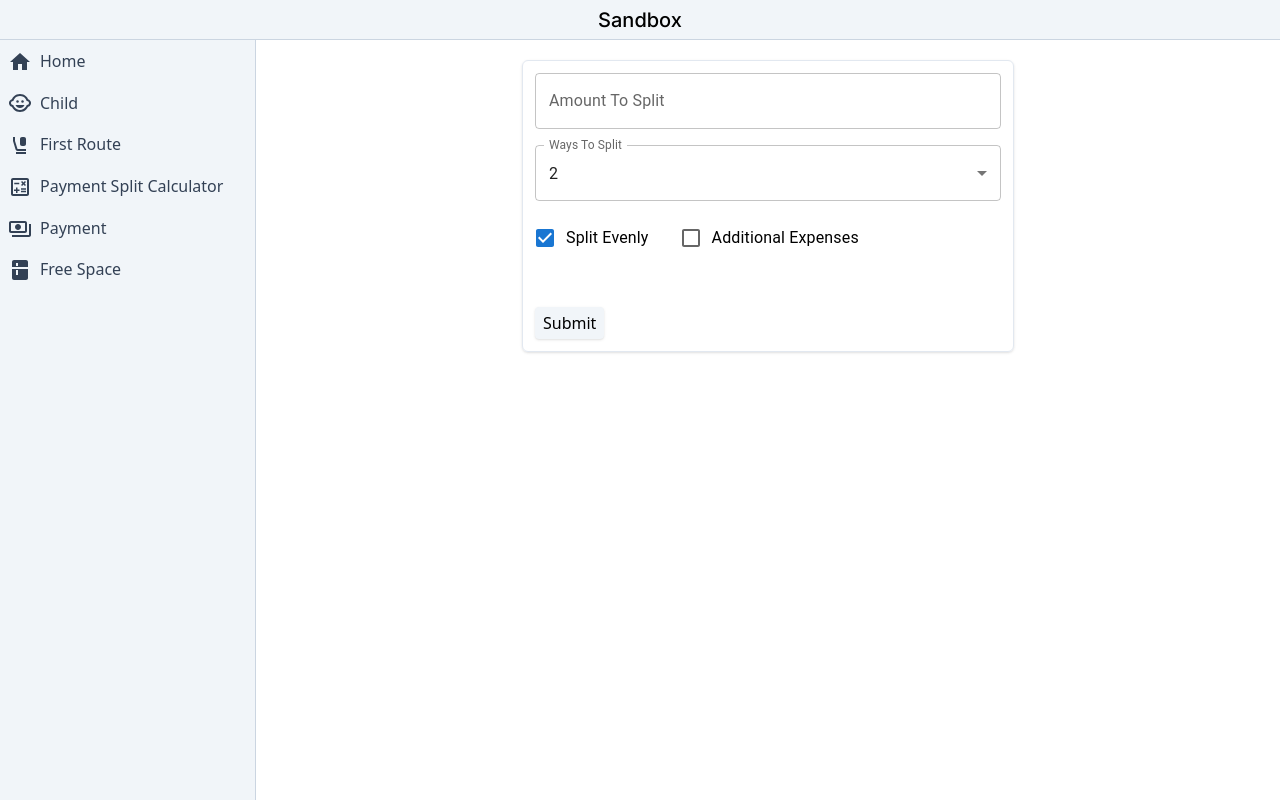
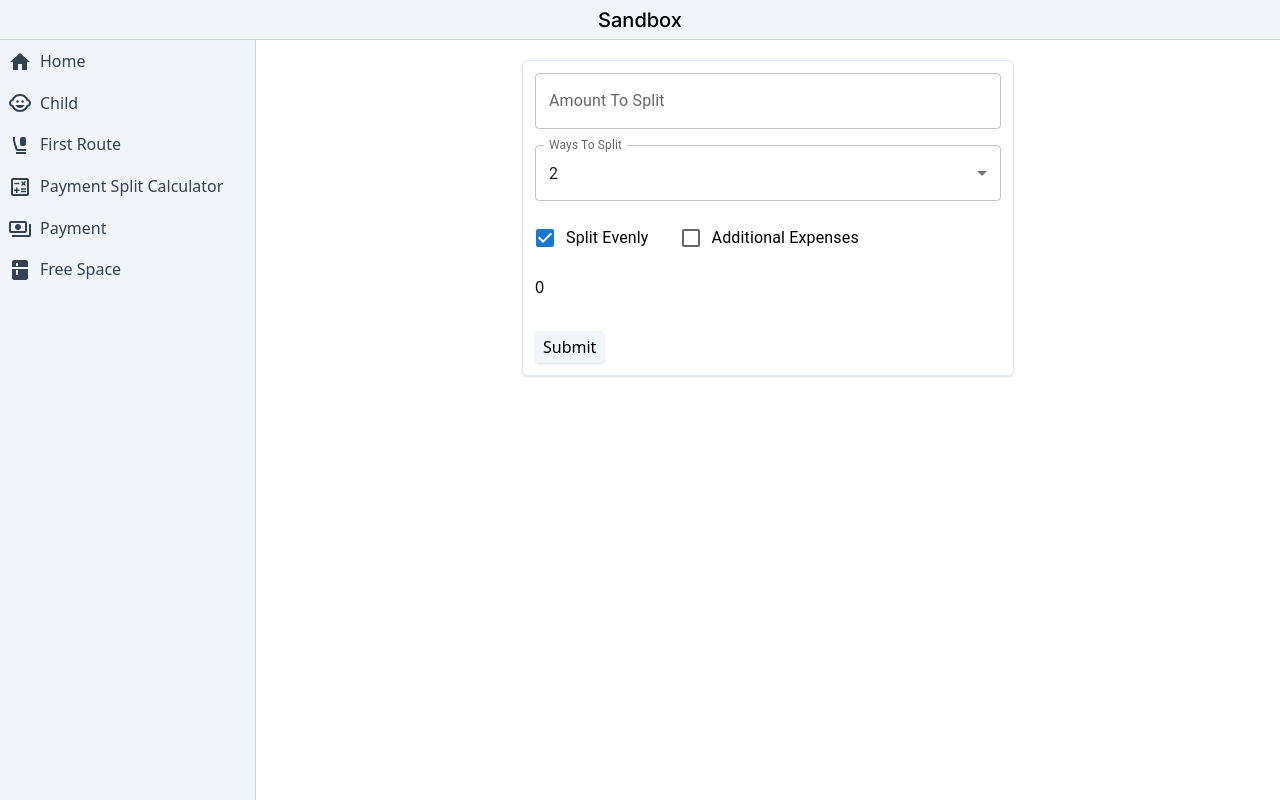
Before and after one commit to EricPezzulo/React-Sandbox, a React (Vite) app: page /split-calculator in a window 1280 px wide. Built offline with nearby package versions, Linux system fonts and the light colour scheme.

Commit message:
clean up

```diff
--- a/src/components/SplitCalculator/SplitCalculator.tsx
+++ b/src/components/SplitCalculator/SplitCalculator.tsx
@@ -1,193 +1,3 @@
-// import {
-//   Checkbox,
-//   FormControl,
-//   FormControlLabel,
-//   Grid2,
-//   MenuItem,
-//   TextField,
-// } from "@mui/material";
-// import { Formik } from "formik";
-// import { useState } from "react";
-// import * as yup from "yup";
-
-// const SplitCalculator = () => {
-//   const [additionalExpenses, setAdditionalExpenses] = useState<boolean>(true);
-//   const [splitEvenly, setSplitEvenly] = useState<boolean>(false);
-
-//   const handleSubmit = async (
-//     values: {
-//       amountToSplit: string;
-//       waysToSplit: string;
-//       additionalExpenses: string;
-//     },
-//     { setSubmitting }: { setSubmitting: (isSubmitting: boolean) => void },
-//   ) => {
-//     console.log(values);
-//     const splitRent = Number(values.amountToSplit) / Number(values.waysToSplit);
-//     const totalSplit = splitRent + values.additionalExpenses;
-
-//     console.log(totalSplit);
-//     setSubmitting(false); // Reset submitting status
-//   };
-
-//   const validationSchema = yup.object().shape({
-//     amountToSplit: yup
-//       .string()
-//       .required("Amount to split is required.")
-//       .matches(/^[0-9]+$/, "Amount must be a number."),
-//     waysToSplit: yup
-//       .string()
-//       .required()
-//       .matches(/^[0-9]+$/, "Ways to split must be a number."),
-//     additionalExpenses: yup
-//       .string()
-//       .required()
-//       .matches(/^[0-9]+$/, "Ways to split must be a number."),
-//   });
-
-//   const initialValues = {
-//     amountToSplit: "",
-//     waysToSplit: "",
-//     additionalExpenses: "",
-//   };
-//   return (
-//     <div className="sm:4/5 flex w-full flex-col rounded-md border border-slate-200 p-3 shadow">
-//       <Formik
-//         initialValues={initialValues}
-//         validationSchema={validationSchema} // Pass Yup schema here
-//         onSubmit={handleSubmit}
-//       >
-//         {({
-//           values,
-//           errors,
-//           touched,
-//           handleChange,
-//           handleBlur,
-//           handleSubmit,
-//           isSubmitting,
-//         }) => (
-//           <form onSubmit={handleSubmit}>
-//             <Grid2 container spacing={2}>
-//               <TextField
-//                 id="amountToSplit"
-//                 name="amountToSplit"
-//                 label="Amount To Split"
-//                 variant="outlined"
-//                 fullWidth
-//                 onChange={handleChange}
-//                 onBlur={handleBlur}
-//                 value={values.amountToSplit}
-//                 error={touched.amountToSplit && Boolean(errors.amountToSplit)}
-//                 helperText={touched.amountToSplit && errors.amountToSplit}
-//               />
-//               <TextField
-//                 id="waysToSplit"
-//                 name="waysToSplit"
-//                 label="Ways To Split"
-//                 variant="outlined"
-//                 fullWidth
-//                 select
-//                 defaultValue={2}
-//                 onChange={handleChange}
-//                 onBlur={handleBlur}
-//                 value={values.waysToSplit}
-//                 error={touched.waysToSplit && Boolean(errors.waysToSplit)}
-//                 helperText={touched.waysToSplit && errors.waysToSplit}
-//               >
-//                 <MenuItem value={1}>1</MenuItem>
-//                 <MenuItem value={2}>2</MenuItem>
-//                 <MenuItem value={3}>3</MenuItem>
-//                 <MenuItem value={4}>4</MenuItem>
-//                 <MenuItem value={5}>5</MenuItem>
-//                 <MenuItem value={6}>6</MenuItem>
-//               </TextField>
-//               <Grid2 container sx={{ width: "100%" }}>
-//                 <FormControl>
-//                   <FormControlLabel
-//                     label="Split Evenly"
-//                     control={
-//                       <Checkbox
-//                         checked={splitEvenly}
-//                         onChange={() => setSplitEvenly((prev) => !prev)}
-//                       />
-//                     }
-//                   />
-//                 </FormControl>
-//                 <FormControl>
-//                   <FormControlLabel
-//                     label="Additional Expenses"
-//                     control={
-//                       <Checkbox
-//                         checked={additionalExpenses}
-//                         onChange={() => setAdditionalExpenses((prev) => !prev)}
-//                       />
-//                     }
-//                   />
-//                 </FormControl>
-//               </Grid2>
-//               {splitEvenly && (
-//                 <Grid2 container direction="column" sx={{ width: "100%" }}>
-//                   {Array.from({ length: Number(values.waysToSplit) }).map(
-//                     (_, i) => (
-//                       <TextField
-//                         key={i}
-//                         id={`Person${i + 1}-percentage-id`}
-//                         name={`person${i + 1}-percentage`}
-//                         label={`Person ${i + 1} percentage`}
-//                         variant="outlined"
-//                         fullWidth
-//                         onChange={handleChange}
-//                         onBlur={handleBlur}
-//                         value={values.person}
-//                         error={
-//                           touched.additionalExpenses &&
-//                           Boolean(errors.additionalExpenses)
-//                         }
-//                         helperText={
-//                           touched.additionalExpenses &&
-//                           errors.additionalExpenses
-//                         }
-//                       />
-//                     ),
-//                   )}
-//                 </Grid2>
-//               )}
-//               {additionalExpenses && (
-//                 <TextField
-//                   id="additionalExpenses"
-//                   name="additionalExpenses"
-//                   label="Additional Expenses"
-//                   variant="outlined"
-//                   fullWidth
-//                   onChange={handleChange}
-//                   onBlur={handleBlur}
-//                   value={values.additionalExpenses}
-//                   error={
-//                     touched.additionalExpenses &&
-//                     Boolean(errors.additionalExpenses)
-//                   }
-//                   helperText={
-//                     touched.additionalExpenses && errors.additionalExpenses
-//                   }
-//                 />
-//               )}
-//             </Grid2>
-//             <button
-//               className="mt-4 rounded bg-slate-100 px-2 py-1 shadow duration-100 ease-in hover:bg-slate-200"
-//               type="submit"
-//               disabled={isSubmitting}
-//             >
-//               Submit
-//             </button>
-//           </form>
-//         )}
-//       </Formik>
-//     </div>
-//   );
-// };
-
-// export default SplitCalculator;
-
 import {
   Checkbox,
   FormControlLabel,
@@ -195,10 +5,10 @@ import {
   MenuItem,
   TextField,
   Typography,
-} from "@mui/material";
-import { Formik, FormikHelpers, getIn } from "formik";
-import { useState } from "react";
-import * as yup from "yup";
+} from '@mui/material';
+import { Formik, FormikHelpers, getIn } from 'formik';
+import { useState } from 'react';
+// import * as yup from 'yup';
 
 // Define interfaces for form values and splits
 interface Split {
@@ -212,92 +22,111 @@ interface FormValues {
   additionalExpenses: string;
   splits: Split[];
 }
+interface DisplayTotalType {
+  [key: string]: number;
+  total: number;
+}
 
 const SplitCalculator = () => {
   const [splitEvenly, setSplitEvenly] = useState<boolean>(true);
-  const [displayTotal, setDisplayTotal] = useState([]);
-  // Handle form submission
+  const [displayTotal, setDisplayTotal] = useState<DisplayTotalType>({
+    total: 0,
+  });
+
   const handleSubmit = async (
     values: FormValues,
     { setSubmitting }: FormikHelpers<FormValues>,
   ) => {
-    console.log("Form Values:", values);
+    console.log('Form Values:', values);
+    setDisplayTotal({ total: 0 });
     const splitRent = Number(values.amountToSplit) / Number(values.waysToSplit);
     const totalAdditional = values.additionalExpensesEnabled
       ? Number(values.additionalExpenses) / Number(values.waysToSplit)
       : 0;
 
     if (splitEvenly) {
-      const total = splitRent + totalAdditional
-      console.log("split evenly total", total)
+      const total = splitRent + totalAdditional;
+      console.log('split evenly total', total);
     } else {
-      const percentages = values.splits
+      const percentages = values.splits;
+      let totalValue = 0;
+
+      // First calculate and set all person amounts
       for (let i = 0; i < percentages.length; i++) {
-        const amount = (Number(percentages[i].percentage) * Number(values.amountToSplit) / 100) + totalAdditional
-        console.log(`person${i}:`, amount)
+        const amount =
+          (Number(percentages[i].percentage) * Number(values.amountToSplit)) /
+            100 +
+          totalAdditional;
+
+        totalValue += amount;
+
+        console.log(`person${i}:`, amount);
         setDisplayTotal((prev) => ({
           ...prev,
-          [`person${i}`]: amount
-        }))
+          [`person${i}`]: amount,
+        }));
       }
+
+      // Then set the total after the loop is complete
+      setDisplayTotal((prev) => ({
+        ...prev,
+        total: totalValue,
+      }));
     }
-    setSubmitting(false); // Reset submitting status
+    setSubmitting(false);
+    console.log(displayTotal);
   };
 
   // Define Yup validation schema
-  const validationSchema = yup.object().shape({
-    amountToSplit: yup
-      .string()
-      .required("Amount to split is required."),
-    // .matches(/^[0-9]+$/, "Amount must be a number."),
-    waysToSplit: yup
-      .string()
-      .required("Ways to split is required."),
-    // .matches(/^[0-9]+$/, "Must be a number."),
-    additionalExpensesEnabled: yup.boolean(),
-    additionalExpenses: yup
-      .string()
-      .optional(),
-    // .when(
-    //   "additionalExpensesEnabled",
-    //   (additionalExpensesEnabled, schema) => {
-    //     return additionalExpensesEnabled
-    //       ? schema
-    //         .required("Additional expenses are required.")
-    //         .matches(/^[0-9]+$/, "Must be a number.")
-    //       : schema;
-    //   },
-    // ),
-    splits: yup.array().of(
-      yup.object().shape({
-        percentage: yup
-          .string()
-          .required("Percentage is required")
-          .matches(/^[0-9]+$/, "Must be a number."),
-      }),
-    )
-      .optional(),
-  });
+  // const validationSchema = yup.object().shape({
+  //   amountToSplit: yup.string().required('Amount to split is required.'),
+  //   // .matches(/^[0-9]+$/, "Amount must be a number."),
+  //   waysToSplit: yup.string().required('Ways to split is required.'),
+  //   // .matches(/^[0-9]+$/, "Must be a number."),
+  //   additionalExpensesEnabled: yup.boolean(),
+  //   additionalExpenses: yup.string().optional(),
+  //   // .when(
+  //   //   "additionalExpensesEnabled",
+  //   //   (additionalExpensesEnabled, schema) => {
+  //   //     return additionalExpensesEnabled
+  //   //       ? schema
+  //   //         .required("Additional expenses are required.")
+  //   //         .matches(/^[0-9]+$/, "Must be a number.")
+  //   //       : schema;
+  //   //   },
+  //   // ),
+  //   splits: yup
+  //     .array()
+  //     .of(
+  //       yup.object().shape({
+  //         percentage: yup
+  //           .string()
+  //           .required('Percentage is required')
+  //           .matches(/^[0-9]+$/, 'Must be a number.'),
+  //       }),
+  //     )
+  //     .optional(),
+  // });
 
   // Initialize form values
   const initialValues: FormValues = {
-    amountToSplit: "",
-    waysToSplit: "2", // Default value
+    amountToSplit: '',
+    waysToSplit: '2', // Default value
     additionalExpensesEnabled: false,
-    additionalExpenses: "",
-    splits: Array(2).fill({ percentage: "" }), // Initialize splits based on waysToSplit
+    additionalExpenses: '',
+    splits: Array(2).fill({ percentage: '' }), // Initialize splits based on waysToSplit
   };
 
   const toggleSplitEvenly = (values: FormValues) => {
-    setSplitEvenly((prev) => !prev)
+    setSplitEvenly((prev) => !prev);
     if (!splitEvenly) {
-      values.splits.length = 0
+      values.splits.length = 0;
     }
-  }
+  };
 
-  console.log("Display Tota:", displayTotal)
+  console.log('Display Tota:', displayTotal.total);
   return (
-    <div className="sm:w-4/5 md:w-1/2 flex w-full flex-col rounded-md border border-slate-200 p-3 shadow">
+    <div className="flex w-full flex-col rounded-md border border-slate-200 p-3 shadow sm:w-4/5 md:w-1/2">
       <Formik<FormValues>
         initialValues={initialValues}
         // validationSchema={validationSchema}
@@ -326,12 +155,12 @@ const SplitCalculator = () => {
                 onBlur={handleBlur}
                 value={values.amountToSplit}
                 error={
-                  getIn(touched, "amountToSplit") &&
-                  Boolean(getIn(errors, "amountToSplit"))
+                  getIn(touched, 'amountToSplit') &&
+                  Boolean(getIn(errors, 'amountToSplit'))
                 }
                 helperText={
-                  getIn(touched, "amountToSplit") &&
-                  getIn(errors, "amountToSplit")
+                  getIn(touched, 'amountToSplit') &&
+                  getIn(errors, 'amountToSplit')
                 }
               />
 
@@ -347,18 +176,18 @@ const SplitCalculator = () => {
                   handleChange(e);
                   const newWaysToSplit = Number(e.target.value);
                   setFieldValue(
-                    "splits",
-                    Array(newWaysToSplit).fill({ percentage: "" }),
+                    'splits',
+                    Array(newWaysToSplit).fill({ percentage: '' }),
                   );
                 }}
                 onBlur={handleBlur}
                 value={values.waysToSplit}
                 error={
-                  getIn(touched, "waysToSplit") &&
-                  Boolean(getIn(errors, "waysToSplit"))
+                  getIn(touched, 'waysToSplit') &&
+                  Boolean(getIn(errors, 'waysToSplit'))
                 }
                 helperText={
-                  getIn(touched, "waysToSplit") && getIn(errors, "waysToSplit")
+                  getIn(touched, 'waysToSplit') && getIn(errors, 'waysToSplit')
                 }
               >
                 {[...Array(6)].map((_, i) => (
@@ -381,7 +210,7 @@ const SplitCalculator = () => {
 
               {/* Dynamic Split Percentage Fields */}
               {!splitEvenly && (
-                <Grid2 container direction="column" sx={{ width: "100%" }}>
+                <Grid2 container direction="column" sx={{ width: '100%' }}>
                   {Array.from({ length: Number(values.waysToSplit) }).map(
                     (_, i) => (
                       <TextField
@@ -393,7 +222,7 @@ const SplitCalculator = () => {
                         fullWidth
                         onChange={handleChange}
                         onBlur={handleBlur}
-                        value={values.splits[i]?.percentage || ""}
+                        value={values.splits[i]?.percentage || ''}
                         error={
                           getIn(touched, `splits[${i}].percentage`) &&
                           Boolean(getIn(errors, `splits[${i}].percentage`))
@@ -416,7 +245,7 @@ const SplitCalculator = () => {
                     checked={values.additionalExpensesEnabled}
                     onChange={(e) =>
                       setFieldValue(
-                        "additionalExpensesEnabled",
+                        'additionalExpensesEnabled',
                         e.target.checked,
                       )
                     }
@@ -436,23 +265,29 @@ const SplitCalculator = () => {
                   onBlur={handleBlur}
                   value={values.additionalExpenses}
                   error={
-                    getIn(touched, "additionalExpenses") &&
-                    Boolean(getIn(errors, "additionalExpenses"))
+                    getIn(touched, 'additionalExpenses') &&
+                    Boolean(getIn(errors, 'additionalExpenses'))
                   }
                   helperText={
-                    getIn(touched, "additionalExpenses") &&
-                    getIn(errors, "additionalExpenses")
+                    getIn(touched, 'additionalExpenses') &&
+                    getIn(errors, 'additionalExpenses')
                   }
                 />
               )}
             </Grid2>
-            <Grid2 container flexDirection='column' sx={{ py: 2 }}>
-
-              {Object.entries(displayTotal).map(([key, value]: [key: string, value: number], index) => (
-                <Typography key={index} variant="subtitle1">
-                  Person {index + 1}: {USDollar(value)}
-                </Typography>
-              ))}
+            <Grid2 container flexDirection="column" sx={{ py: 2 }}>
+              {Object.entries(displayTotal)
+                .filter(([key]) => key !== 'total')
+                .map(([, value]: [key: string, value: number], index) => (
+                  <Typography key={index} variant="subtitle1">
+                    Person {index + 1}: {USDollar(value)}
+                  </Typography>
+                ))}
+              {displayTotal?.total && (
+                <div className="font-semibold">
+                  Total: <span>{USDollar(displayTotal.total)}</span>
+                </div>
+              )}
             </Grid2>
             <button
               className="mt-4 rounded bg-slate-100 px-2 py-1 shadow duration-100 ease-in hover:bg-slate-200"
@@ -472,5 +307,5 @@ export default SplitCalculator;
 
 const USDollar = new Intl.NumberFormat('en-us', {
   style: 'currency',
-  currency: "USD"
-}).format
+  currency: 'USD',
+}).format;
```
Also changed, not shown: src/components/FreeSpace/FreeSpaceContent.tsx (+6 -2 lines), src/components/common/Input.tsx (+9 -8 lines), 1 other file (tests, documents, lock files or other folders).
